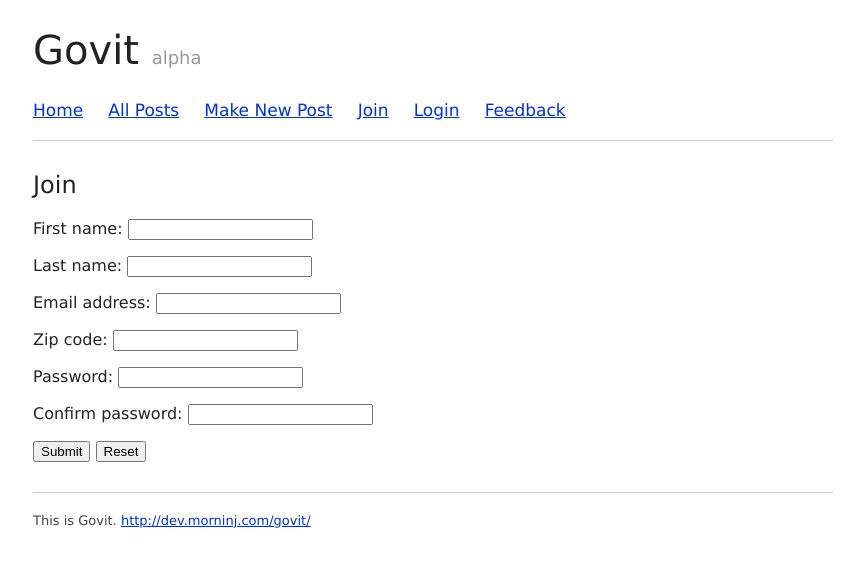
After one commit to qiemem/GovDialogue, a PHP site: page /govit/join.php in a window 1280 px wide. The commit adds this page. Shown: the top 567 px of the page, without its empty margins (207-1071 px from the left). Run offline with PHP 8.4, Linux system fonts and the light colour scheme.

Commit message:
Added join forms and formatting for viewpost.php.

```diff
--- a/html/govit/footer.php
+++ b/html/govit/footer.php
@@ -9,7 +9,7 @@
 
 		<div class="footer">
 
-		This is Govit. <a href="http://dev.morninj.com/">http://dev.morninj.com/govit/</a>
+		This is Govit. <a href="http://dev.morninj.com/govit/">http://dev.morninj.com/govit/</a>
 
 		</div><!-- /.footer -->
 
--- a/html/govit/header.php
+++ b/html/govit/header.php
@@ -38,6 +38,8 @@ function printHeader($page_title, $page_description, $page_keywords)
 <link rel="stylesheet" type="text/css" href="styles/global.css" media="screen" />
 <link rel="stylesheet" type="text/css" href="styles/posts.css" media="screen" />
 
+<script language="javascript" type="text/javascript" src="scripts/global.js"></script>
+
 </head>
 
 <body>
@@ -46,7 +48,7 @@ function printHeader($page_title, $page_description, $page_keywords)
 
 		<div class="header">
 
-			<h1>Govit <span class="version">alpha</span></h1>
+			<h1><a href="/govit/">Govit</a> <span class="version">alpha</span></h1>
 
 			<ul class="nav">
 				<li><a href="#">Home</a></li>
--- a/html/govit/index.php
+++ b/html/govit/index.php
@@ -7,7 +7,7 @@ printHeader("Title", "Keywords", "Description");
 
 ?>
 
-Bloop.<?php echo($page_title); ?>
+Bloop. <a href="viewpost.php">See a sample post</a>.
 
 <?php
 
--- /dev/null
+++ b/html/govit/join.php
@@ -0,0 +1,167 @@
+<?php
+
+// join.php
+
+require_once("header.php");
+printHeader("Join", "Keywords", "Description");
+
+/* Structure:
+
+Is user logged in? If yes:
+	Display error
+Else
+	Has form data been submitted? If yes:
+		Validate fields
+		Errors? If yes:
+			Display errors
+		Else:
+			Process form
+	Else
+		Display join form
+
+*/
+
+// Start error processing
+function inError(){
+	global $errors;
+	return count($errors) > 0;
+}
+
+if ($user_isLoggedIn)
+{
+	// User is already logged in; display error
+	echo("You're already logged in!");
+}
+else
+{
+	if (isset($_POST["submitted"]))
+	{
+		// Form has been submitted
+		echo("<p>Form has been submitted</p>");
+
+
+		// Validate fields and create user
+
+		$errors = array();
+
+		// Check fields
+		if (strlen($_POST['firstname']) <= 0) {
+				$errors[] = 'You must enter your firstname';
+		}
+		if (strlen($_POST['lastname']) <= 0) {
+				$errors[] = 'You must enter your last name.';
+		}
+		if (strlen($_POST['email']) <= 0) {
+				$errors[] = 'You must enter your email address';
+		}
+		if (strlen($_POST['zipcode']) <= 0) {
+				$errors[] = 'You must enter your zip code.';
+		}
+		if (strlen($_POST['password1']) < 6) {
+				$errors[] = 'Your password must be at least 6 characters long.';
+		}
+		if ($_POST['password1'] != $_POST['password2']) {
+				$errors[] = 'Your passwords don\'t match.';
+		}
+
+
+		/*
+
+		TODO: add reCAPTCHA to form
+
+		// Verify reCAPTCHA
+		require_once('recaptchalib.php');
+		$privatekey = "6Ld7MQcAAAAAABVrkgntR-suieZdkTl2iuO915qZ";
+		$resp = recaptcha_check_answer ($privatekey,
+									$_SERVER["REMOTE_ADDR"],
+									$_POST["recaptcha_challenge_field"],
+									$_POST["recaptcha_response_field"]);
+		if (!$resp->is_valid)
+		{
+			$errors[] = "The reCAPTCHA wasn't entered correctly. (reCAPTCHA said: " . $resp->error . ")";
+		}
+		*/
+
+		if (email_in_use($_POST['email']))
+		{
+			$errors[] = 'That email address is already in use.';
+		}
+
+		if (!inError())
+		{
+
+			if(!add_user($_POST['email'], $_POST['password'], $_POST['firstname'], $_POST['lastname'], 0))
+			{
+				$errors[] = 'There was a database error.';
+			}
+			else
+			{
+				echo("<p>User added successfully!!</p><p><em>TODO: Send confirmation email with validation link.</em></p><p>In the meantime, visit this link to validate the account: http://www.lonelyear.com/validate.php?v=$validation</p>");
+
+				/*
+
+				// User successfully created!
+				$emailMessage = "Hi $_POST[fullname],
+
+This is where a welcome message would go.
+
+Yours,
+The Script
+";
+
+				// Send email confirmation
+				if(mail($_POST['email'], "Welcome message subject", $emailMessage, "From: Email address <realemailaddress@domain.com>"))
+				{
+					?>
+
+					Thanks! You should get an email at <strong><?php echo($_POST['email']); ?></strong> with a confirmation link. Once you verify your email address, you'll be able to post.
+
+					<?php
+
+					mail("joey@morninj.com", "New user", "New user: $_POST[fullname] ($_POST[email])", "From: realemailaddress@domain.com");
+
+				}
+				else
+				{
+					echo("There was an error with your submission.");
+				}
+
+				*/
+
+			}
+
+
+		}
+
+		if (inError())
+		{
+
+			echo("<p>There were some problems with your form. Please go back and try again.</p><br /><br />");
+
+			// Display error messages
+			for ($i = 0; $i < count($errors); $i++)
+			{
+				displayError($errors[$i]);
+				// (displayError() is in common.php)
+			}
+
+		}
+
+	}
+	else
+	{
+		// Form hasn't been submitted; display join form
+		include("joinform.php");
+	}
+}
+
+?>
+
+
+
+
+<?php
+
+require_once("footer.php");
+
+?>
--- /dev/null
+++ b/html/govit/joinform.php
@@ -0,0 +1,46 @@
+<?php
+
+// joinform.php
+
+?>
+
+<h2>Join</h2>
+
+<form name="joinForm" method="POST" action="<?php $_SERVER["PHP_SELF"] ?>">
+
+	<p>
+		First name:
+		<input id="fullname" name="firstname" type="text" />
+	</p>
+
+    <p>
+		Last name:
+		<input id="fullname" name="lastname" type="text" />
+	</p>
+
+    <p>
+		Email address:
+		<input id="email" name="email" type="text" />
+	</p>
+
+	<p>
+		Zip code:
+		<input id="zipcode" name="zipcode" type="text" />
+	</p>
+
+	<p>
+		Password:
+		<input id="password1" name="password1" type="password" />
+	</p>
+
+	<p>
+		Confirm password:
+		<input id="password2" name="password2" type="password" />
+	</p>
+
+	<p>
+		<input type="submit" value="Submit" name="submitted">
+		<input type="reset" value="Reset">
+	</p>
+
+</form>
--- /dev/null
+++ b/html/govit/scripts/global.js
@@ -0,0 +1,31 @@
+// global.js
+
+// Toggle element visibility
+function toggleLayerVisibility(layerID)
+{
+	var element, visible;
+	if (document.getElementById) { element = document.getElementById(layerID); } // standards compliant
+	else if (document.all) { element = document.all[layerID]; } // old MSIE
+	else if (document.layers) { element = document.layers[layerID]; } // NN4
+	visible = element.style;
+	if (visible.display == "" && element.offsetWidth != undefined && element.offsetHeight != undefined)
+	{
+		visible.display = (element.offsetWidth != 0 && element.offsetHeight != 0) ? "block" : "none";
+	}
+	visible.display = (visible.display == "" || visible.display == "block") ? "none" : "block";
+}
+
+// Also toggles the visibility of an element--however, this function preserves formatting for inline elements
+function toggleLayerVisibilityInline(layerID)
+{
+	var element, visible;
+	if (document.getElementById) { element = document.getElementById(layerID); } // standards compliant
+	else if (document.all) { element = document.all[layerID]; } // old MSIE
+	else if (document.layers) { element = document.layers[layerID]; } // NN4
+	visible = element.style;
+	if (visible.display == "" && element.offsetWidth != undefined && element.offsetHeight != undefined)
+	{
+		visible.display = (element.offsetWidth != 0 && element.offsetHeight != 0) ? "inline" : "none";
+	}
+	visible.display = (visible.display == "" || visible.display == "inline") ? "none" : "inline";
+}
--- a/html/govit/styles/global.css
+++ b/html/govit/styles/global.css
@@ -43,6 +43,12 @@ div.header h1
 	font-weight: normal;
 }
 
+div.header h1 a, div.header h1 a:active, div.header h1 a:visited
+{
+	color: #222222;
+	text-decoration: none;
+}
+
 div.header h1 span.version
 {
 	color: #999999;
--- a/html/govit/styles/posts.css
+++ b/html/govit/styles/posts.css
@@ -51,7 +51,7 @@ div.commentsHeader p.discussionsBlurb
 	font-size: 12px;
 }
 
-div.postCommentGray
+div.postComment
 {
 	background-color: #F7F7F7;
 	border: 1px solid #cccccc;
@@ -99,7 +99,7 @@ a.offtopic, a.offtopic:active, a.offtopic:visited { color: #CC33CC; }
 a.offtopic:hover { color: #FF66FF; }
 
 a.abusive, a.abusive:active, a.abusive:visited { color: #BB0000; }
-a.abusive:hover { color: #FF0033; }
+a.abusive:hover { color: #fe6161; }
 
 div.commentReplyLevelOne
 {
@@ -114,3 +114,6 @@ div.commentReplyLevelTwo
 	border-left: 1px solid #cccccc;
 	margin: 20px 0 20px 110px;
 }
+
+span.showReplies { display: none; }
+span.hideReplies { display: inline; }
```
Also changed, not shown: html/govit/viewpost.php (+42 -22 lines).
